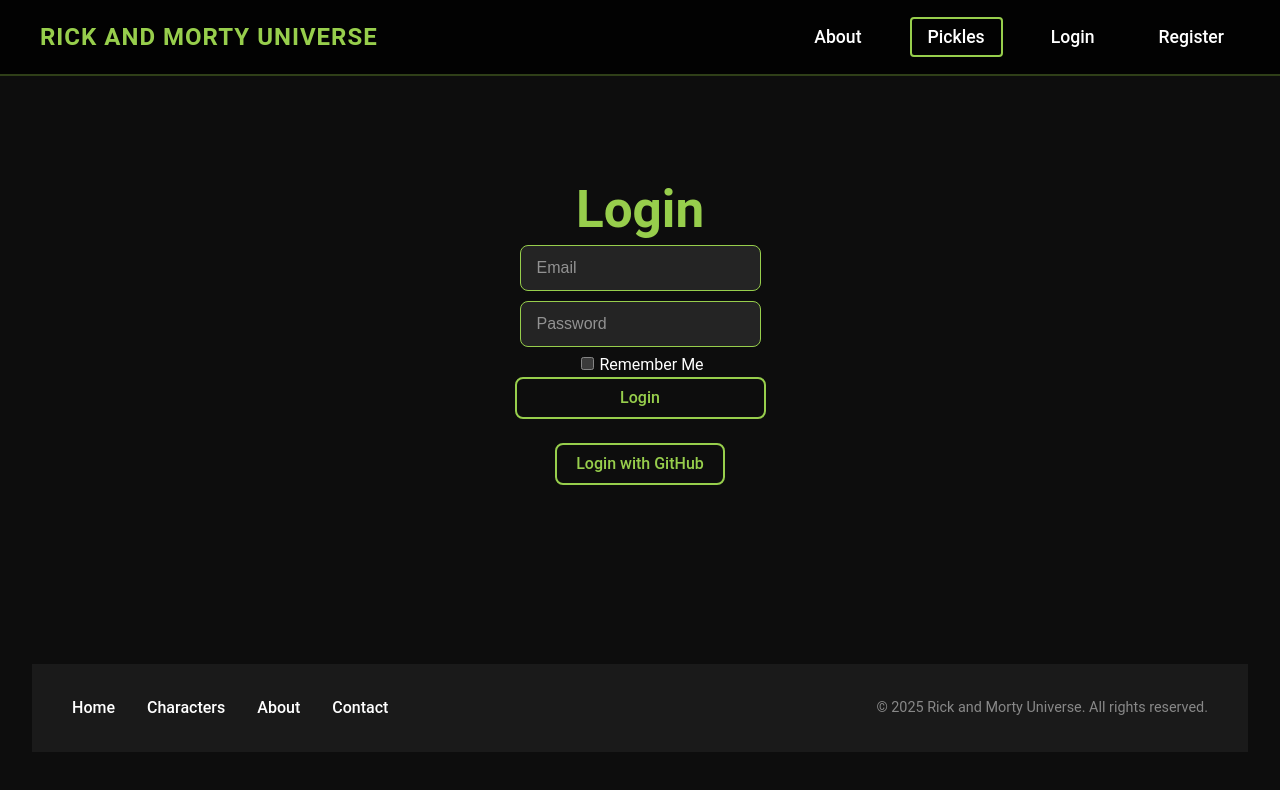
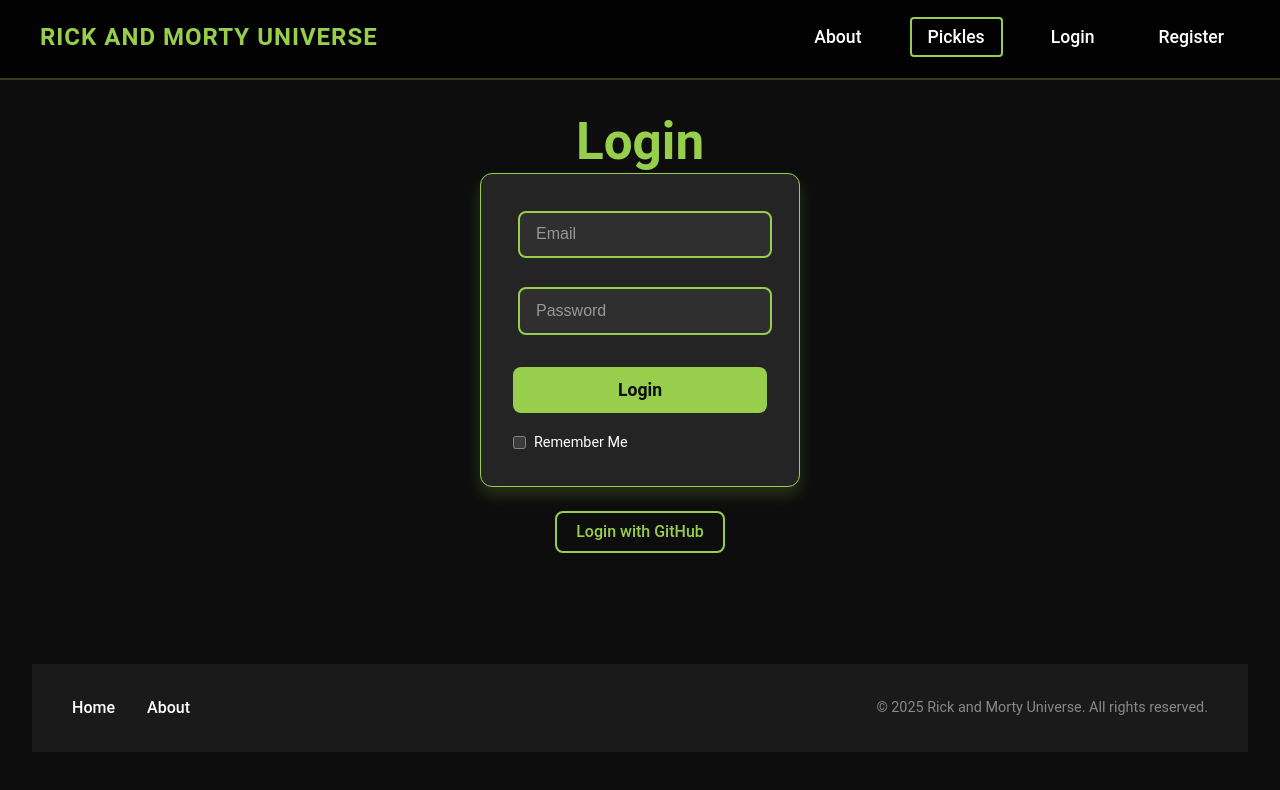
Before and after one commit to Rickverse-API-company/rick-and-morty-universe, a React (Vite) app: page /Login in a window 1280 px wide. Shown: the top 790 px of the page. Built offline with nearby package versions, Linux system fonts and the light colour scheme; no server answers.

Commit message:
UI updates in footer, navbar, hero section, login page

```diff
--- a/src/components/Footer.jsx
+++ b/src/components/Footer.jsx
@@ -8,9 +8,7 @@ function Footer() {
             <div className="footer-content">
                 <div className="footer-links">
                     <a href="/">Home</a>
-                    <a href="/characters">Characters</a>
                     <a href="/about">About</a>
-                    <a href="/contact">Contact</a>
                 </div>
                 <div className="footer-copyright">
                     © {currentYear} Rick and Morty Universe. All rights reserved.
--- a/src/components/HeroSection.css
+++ b/src/components/HeroSection.css
@@ -15,6 +15,7 @@
   background-position: center;
   background-repeat: no-repeat;
   background-attachment: absolute;
+  margin-top: 49px;
 }
 
 .hero-container::before {
--- /dev/null
+++ b/src/components/Login.css
@@ -0,0 +1,92 @@
+/* Login.css & register.css */
+.login-container {
+    display: flex;
+    flex-direction: column;
+    justify-content: center;
+    align-items: center;
+    min-height: 75vh;
+    padding: 2rem;
+}
+
+.login-form {
+    display: flex;
+    flex-direction: column;
+    gap: 1.2rem;
+    width: 100%;
+    max-width: 320px;
+    padding: 2rem;
+    background: var(--card-background);
+    border-radius: 12px;
+    box-shadow: 0 8px 16px rgba(151, 206, 76, 0.2);
+    border: 1px solid var(--primary-color);
+}
+
+.login-form input[type="email"],
+.login-form input[type="password"],
+.login-form input[type="text"] {
+    width: 100%;
+    padding: 0.8rem 1rem;
+    background-color: rgba(255, 255, 255, 0.05);
+    border: 2px solid var(--primary-color);
+    border-radius: 8px;
+    color: var(--text-color);
+    font-size: 1rem;
+    transition: all 0.3s ease;
+}
+
+.login-form input:focus {
+    outline: none;
+    border-color: var(--hover-color);
+    box-shadow: 0 0 0 3px rgba(151, 206, 76, 0.2);
+}
+
+.login-form button {
+    width: 100%;
+    padding: 0.8rem;
+    background-color: var(--primary-color);
+    color: var(--background-darker);
+    border: none;
+    border-radius: 8px;
+    font-size: 1.1rem;
+    font-weight: 600;
+    cursor: pointer;
+    transition: all 0.3s ease;
+    margin-top: 0.5rem;
+}
+
+.login-form button:hover {
+    background-color: var(--hover-color);
+    transform: translateY(-2px);
+    box-shadow: 0 5px 15px rgba(151, 206, 76, 0.3);
+}
+
+.login-form label {
+    display: flex;
+    align-items: center;
+    gap: 0.5rem;
+    color: var(--text-color);
+    font-size: 0.9rem;
+}
+
+.login-form input[type="checkbox"] {
+    width: auto;
+    margin: 0;
+    cursor: pointer;
+}
+
+.error {
+    color: #ff5757;
+    font-size: 0.9rem;
+    text-align: center;
+    margin-top: 0.5rem;
+}
+
+@media (max-width: 768px) {
+    .login-container {
+        padding: 1rem;
+    }
+
+    .login-form {
+        padding: 1.5rem;
+    }
+}
--- a/src/components/Login.jsx
+++ b/src/components/Login.jsx
@@ -8,6 +8,7 @@ import {
 import { auth } from '../config/FirebaseConfig';
 import { useNavigate } from 'react-router-dom';
 import GitHubLogin from './GitHubLogin';
+import './Login.css';
 
 
 const Login = () => {
@@ -51,6 +52,9 @@ const Login = () => {
                     onChange={(e) => setPassword(e.target.value)}
                     required
                 />
+
+                <button type="submit">Login</button>
+
                 <label>
                     <input
                         type="checkbox"
@@ -59,7 +63,6 @@ const Login = () => {
                     />
                     Remember Me
                 </label>
-                <button type="submit">Login</button>
                 {error && <p className="error">{error}</p>}
             </form>
             <br/>
--- a/src/components/NavBar.css
+++ b/src/components/NavBar.css
@@ -8,6 +8,7 @@
     z-index: 1000;
     padding: 1rem 2rem;
     border-bottom: 2px solid rgba(151, 206, 76, 0.3);
+    height: 80px;
 }
 
 .navbar-content {
@@ -48,7 +49,7 @@
 }
 
 .nav-link:hover {
-    color: #00b5cc;
+    color: var(--primary-color);
 }
 
 .pickle-btn {
--- a/src/index.css
+++ b/src/index.css
@@ -117,15 +117,3 @@ input:focus, textarea:focus {
 .card:hover {
   transform: translateY(-4px);
 }
-
-/* Login.css & register.css */
-.login-container {
-  display: flex;
-  flex-direction: column;
-  justify-content: center;
-  align-items: center;
-  min-height: 75vh;
-}
-.login-form{
-  display: grid;
-}
```
